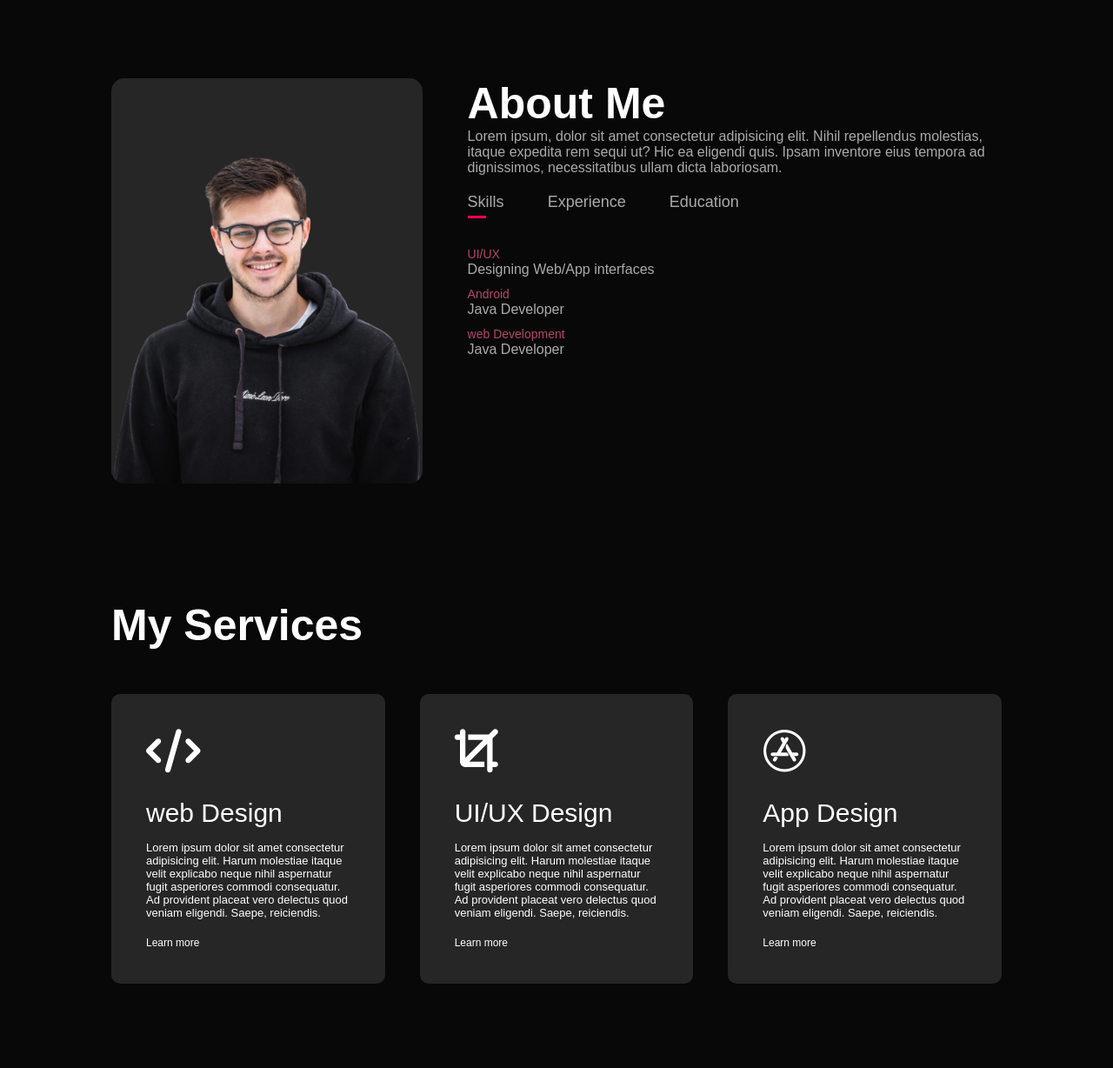
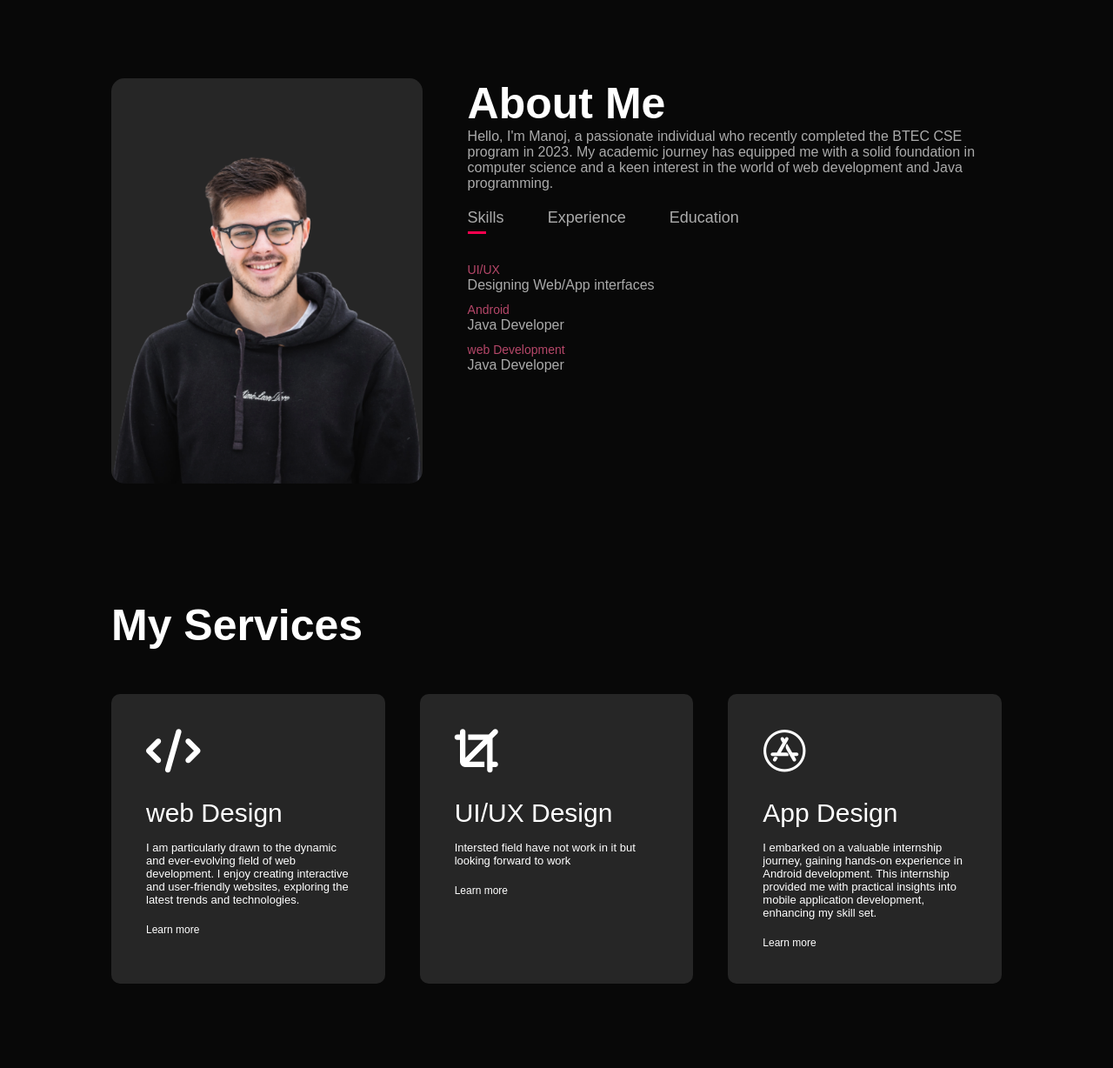
Before and after one commit to manoj745/My-portfolio, a plain HTML site: page index.html in a window 1280 px wide. Shown: the part 800-2028 px from the top of the page at 87% size. Drawn offline with Linux system fonts and the light colour scheme.

Commit message:
Update index.html

```diff
--- a/index.html
+++ b/index.html
@@ -37,9 +37,9 @@
                     </div>
                     <div class="about-col-2">
                         <h1 class="sub-title">About Me</h1>
-                        <p>Lorem ipsum, dolor sit amet consectetur adipisicing elit.
-                             Nihil repellendus molestias, itaque expedita rem sequi ut?
-                             Hic ea eligendi quis. Ipsam inventore eius tempora ad dignissimos, necessitatibus ullam dicta laboriosam.
+                        <p>
+                            Hello, I'm Manoj, a passionate individual who recently completed the BTEC CSE program in 2023.
+                            My academic journey has equipped me with a solid foundation in computer science and a keen interest in the world of web development and Java programming.
                         </p>
                         <div class="tab-titles">
                             <p class="tab-links active-link" onclick="opentab('skills')">Skills</p>
@@ -79,19 +79,19 @@
                         <div>
                             <i class="fa-solid fa-code"></i>
                             <h2>web Design</h2>
-                            <p>Lorem ipsum dolor sit amet consectetur adipisicing elit. Harum molestiae itaque velit explicabo neque nihil aspernatur fugit asperiores commodi consequatur. Ad provident placeat vero delectus quod veniam eligendi. Saepe, reiciendis.</p>
+                           <p>I am particularly drawn to the dynamic and ever-evolving field of web development. I enjoy creating interactive and user-friendly websites, exploring the latest trends and technologies.</p>
                         <a href="#">Learn more</a>
                         </div>
                         <div>
                             <i class="fa-solid fa-crop"></i>
                             <h2>UI/UX Design</h2>
-                            <p>Lorem ipsum dolor sit amet consectetur adipisicing elit. Harum molestiae itaque velit explicabo neque nihil aspernatur fugit asperiores commodi consequatur. Ad provident placeat vero delectus quod veniam eligendi. Saepe, reiciendis.</p>
+                           <p>Intersted field have not work in it but looking forward to work</p>
                         <a href="#">Learn more</a>
                         </div>
                         <div>
                             <i class="fa-brands fa-app-store"></i>
                             <h2>App Design</h2>
-                            <p>Lorem ipsum dolor sit amet consectetur adipisicing elit. Harum molestiae itaque velit explicabo neque nihil aspernatur fugit asperiores commodi consequatur. Ad provident placeat vero delectus quod veniam eligendi. Saepe, reiciendis.</p>
+                            <p> I embarked on a valuable internship journey, gaining hands-on experience in Android development. This internship provided me with practical insights into mobile application development, enhancing my skill set.</p>
                         <a href="#">Learn more</a>
                         </div>
                      </div>
```
